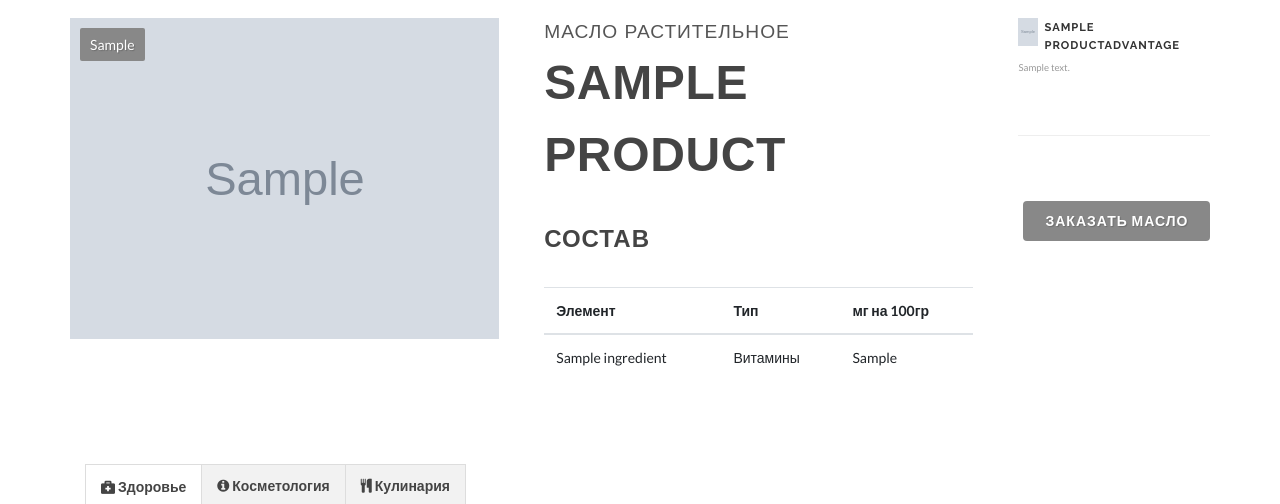
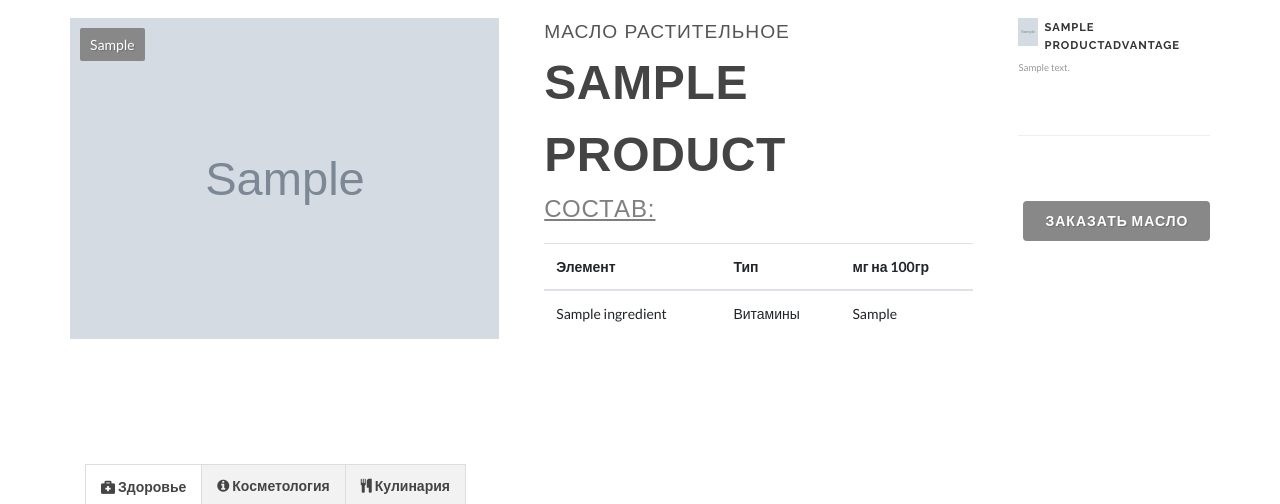
Before and after one commit to SultanNasyrovDeveloper/ansar, a Django app: template templates/catalog/detail.html in a window 1280 px wide. Shown: the part 162-666 px from the top of the page. Run offline with Django 3.2, Linux system fonts and the light colour scheme; tables that the repository leaves empty hold one stand-in row (values such as "Sample post"); the template is opened without the code that fills it: values that come from a table or form of the project are taken from there, most other values are stand-ins (such as "Sample title", 1, 10 or a date in 2020); grey boxes marked "Sample" are stand-in pictures; parts of the project's set-up code (start-up, migrations or seed data) failed here and were passed over; some libraries are stand-ins or nearby versions; some web fonts are replaced.

Commit message:
Add product ingredient file field. Add product ingredients file download function

```diff
--- a/ansr/catalog/models.py
+++ b/ansr/catalog/models.py
@@ -16,6 +16,7 @@ class Product(models.Model):
                                      verbose_name='Текст о кулинарии', related_name='product2')
     beauty_text = models.ForeignKey('ProductDescription', null=True, blank=True, on_delete=models.SET_NULL,
                                     verbose_name='Текст о красоте', related_name='product3')
+    ingrs_file = models.FileField(upload_to='ingredients/', null=True, blank=True, verbose_name='Файл таблицы ингредиентов')
 
     class Meta:
         verbose_name = 'продукт'
--- a/static/css/product_detail.css
+++ b/static/css/product_detail.css
@@ -6,3 +6,8 @@
 .description-paragraph{
     text-indent: 1.5rem;
 }
+
+.consist{
+    text-decoration: underline !important;
+    cursor: pointer;
+}
--- a/templates/catalog/detail.html
+++ b/templates/catalog/detail.html
@@ -45,11 +45,12 @@
 							============================================= -->
                     <header>
                         <span class="text-paragraph" style="text-align: right;">Масло растительное</span>
-                        <h1 class="h1-text" style="font-size: 3rem !important;">{{ target.name }}</h1>
+                        <h1 class="h1-text nomargin" style="font-size: 3rem !important;">{{ target.name }}</h1>
                     </header>
                     <div class="clearfix nomargin">
-                        <header>
-                            <h3 class="h3-text">Состав</h3>
+                        <header style="margin-bottom: 1rem;">
+                            <a href="{% if target.ingrs_file %}{{ target.ingrs_file.url }}{% endif %}" download="true"
+                               class="h3-text consist main-color-hover text-black-50" title="Скачать полный состав">Состав:</a>
                         </header>
                             <table class="table table-hover">
                                 <thead>
```
Also changed, not shown: ansr/catalog/migrations/0018_product_ingrs_file.py (added).
